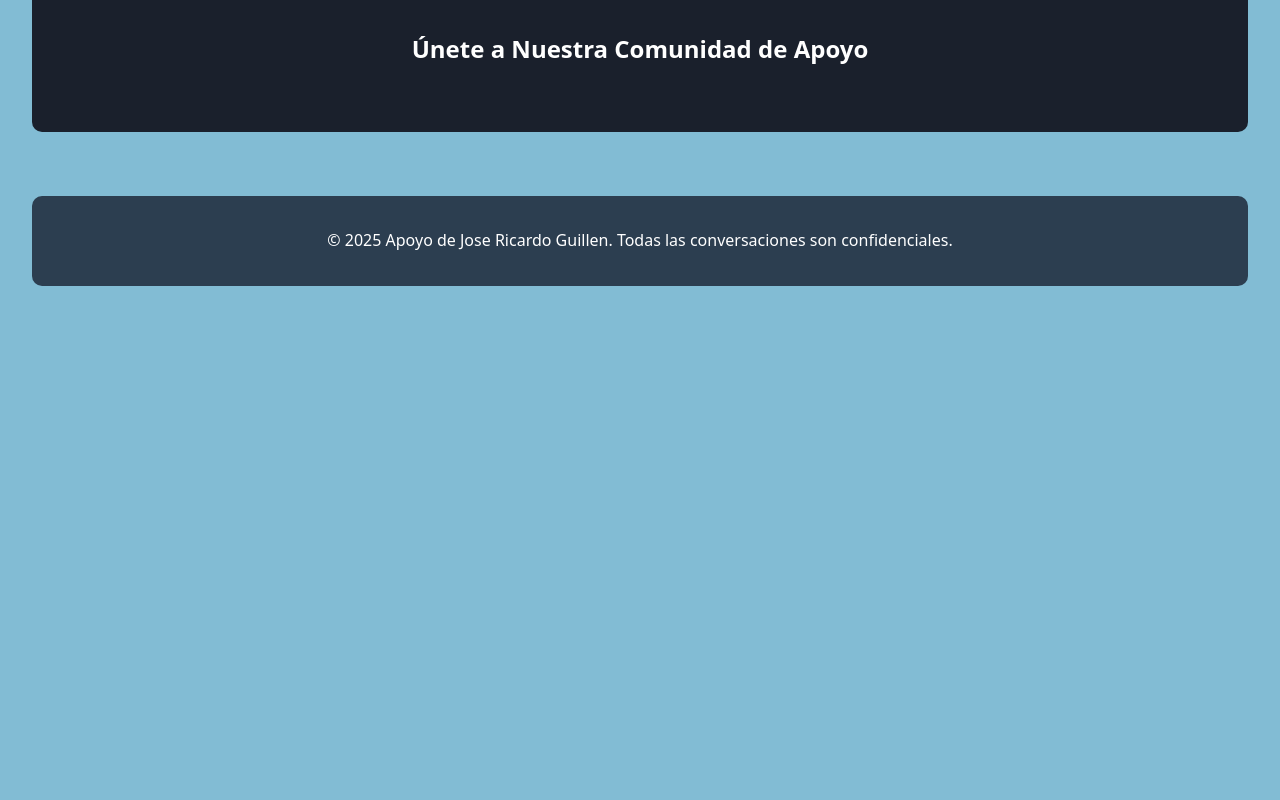
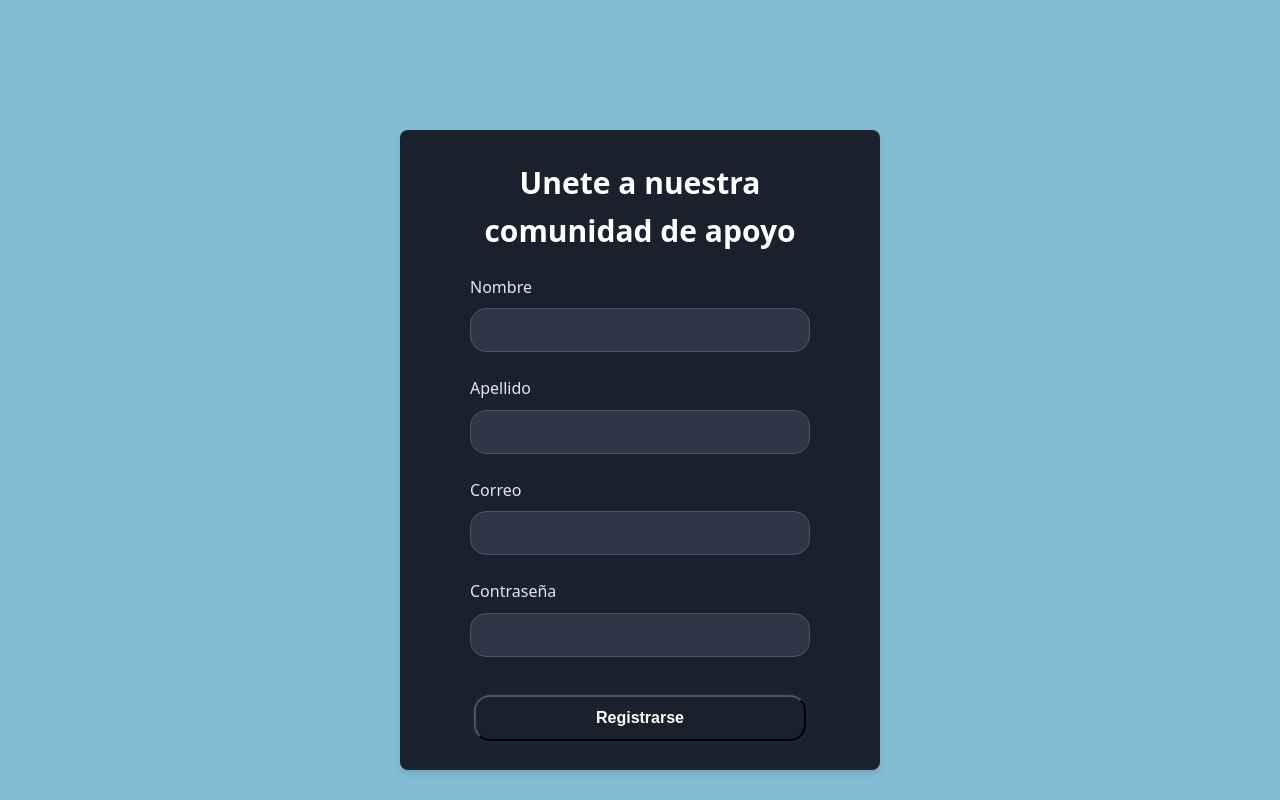
Before and after one commit to IsaacNw321/frontend-chat-ts, a React (Vite) app: page / in a window 1280 px wide. Shown: the part 1200-2000 px from the top of the page. Before the commit the page ends 1518 px from the top, so only its background shows below. Built offline with nearby package versions, Linux system fonts and the light colour scheme.

Commit message:
add : Register component

```diff
--- a/src/pages/Landing.tsx
+++ b/src/pages/Landing.tsx
@@ -1,6 +1,7 @@
 import "../styles/Landing.css"
 import Logo from "../assets/images/jose-r.jpg"
 import supportChat from "../assets/images/supportChat.png"
+import { Register } from "../sessions/Register";
 export default function LandingPage() {
    const year = new Date().getFullYear();
   return (
@@ -70,7 +71,7 @@ export default function LandingPage() {
     </h3>
  </section>
   <section className="join-section">
-    <h2>Únete a Nuestra Comunidad de Apoyo</h2>
+    <Register/>
   </section>
 </main>
 <footer className="footer">
--- /dev/null
+++ b/src/sessions/Register.tsx
@@ -0,0 +1,31 @@
+import "../styles/sessions.css"
+export const Register = () =>{
+  return (
+    <section className='loginContainer'>
+    <div className='formContainer'>
+      <form className='authForm'>
+        <h2 className='formTitle'>Unete a nuestra comunidad de apoyo</h2>
+          <div className='formField'>
+          <label htmlFor="name">Nombre</label>
+          <input id="text" type="text"/>
+        </div>
+          <div className='formField'>
+          <label htmlFor="lastName">Apellido</label>
+          <input id="text" type="text"/>
+        </div>
+        <div className='formField'>
+          <label htmlFor="email">Correo</label>
+          <input id="email" type="email"/>
+        </div>
+        <div className='formField'>
+          <label htmlFor="password">Contraseña</label>
+          <input id="password" type="password"  />
+        </div>
+        <button className='authButton' type="submit">
+          Registrarse
+        </button>
+      </form>
+    </div>
+    </section>
+  );
+}
--- a/src/styles/Landing.css
+++ b/src/styles/Landing.css
@@ -121,7 +121,7 @@ body {
   justify-content: center;
   align-items: center;
   padding: 4rem 2rem;
-  background-color: var(--secondary-color);
+  background-color: var(--primary-color);
   text-align: center;
   border-radius: 10px;
 }
```
